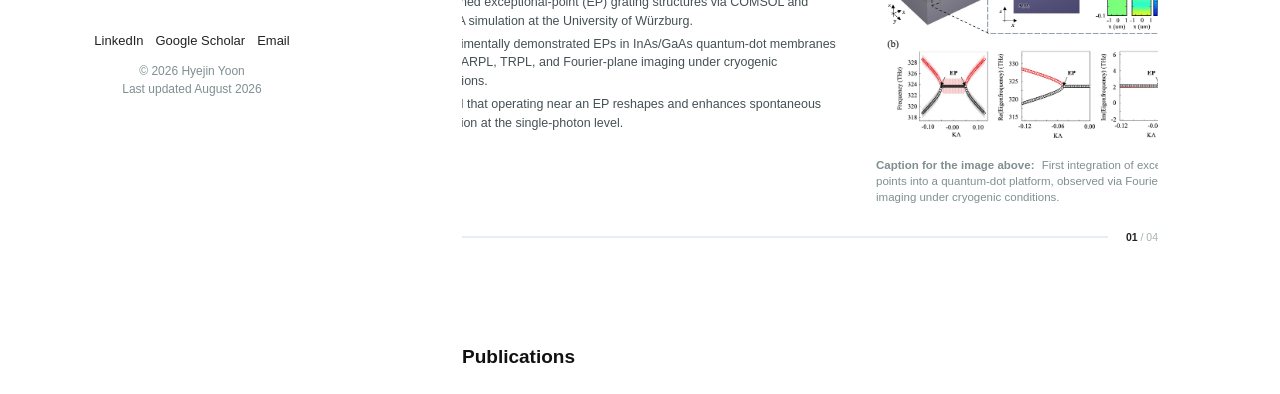
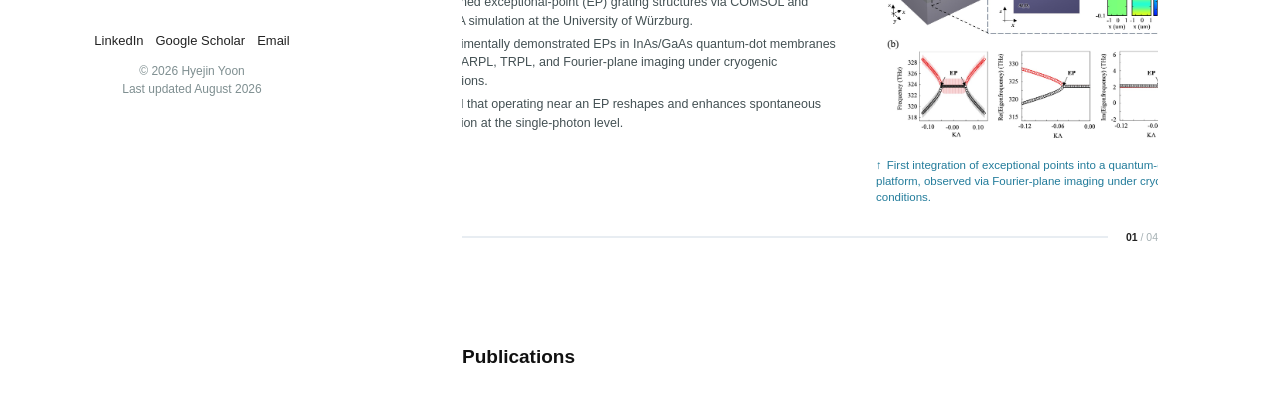
Before and after one commit to ktrnyoon/ktrnyoon.github.io, a plain HTML site: page index.html in a window 1280 px wide. Shown: the part 670-1064 px from the top of the page. Drawn offline with Linux system fonts and the light colour scheme; a web font is replaced by a local one.

Commit message:
Refine research image captions

```diff
--- a/index.html
+++ b/index.html
@@ -16,12 +16,13 @@
   <link rel="stylesheet" href="styles.css?v=20260802-1">
   <style>
     /* Photo captions in the research carousel */
-    .photo-caption {
-      color: #c0392b;
+    .image-item .photo-caption {
+      color: #237c9b;
     }
-    .photo-caption .caption-tag {
+    .image-item .photo-caption::before {
+      content: "\2191";
+      margin-right: 5px;
       font-weight: 600;
-      margin-right: 4px;
     }
     /* Make carousel track scrollable (mouse wheel / trackpad / touch / drag) */
     .research-track {
@@ -148,7 +149,7 @@
           <div class="research-media">
             <figure class="image-item">
               <img src="kw-ep.jpg" alt="Exceptional-point photonics measurement and simulation" class="lightbox-img">
-              <figcaption class="photo-caption"><span class="caption-tag">Caption for the image above:</span> First integration of exceptional points into a quantum-dot platform, observed via Fourier-plane imaging under cryogenic conditions.</figcaption>
+              <figcaption class="photo-caption">First integration of exceptional points into a quantum-dot platform, observed via Fourier-plane imaging under cryogenic conditions.</figcaption>
             </figure>
           </div>
           <div class="research-card-body">
@@ -168,15 +169,15 @@
           <div class="research-media">
             <figure class="image-item">
               <img src="comb1.jpg" alt="Microcomb measurement setup" class="lightbox-img">
-              <figcaption class="photo-caption"><span class="caption-tag">Caption for the image above:</span> Second-harmonic-generation-based spectral transfer result from a dispersion-engineered ring resonator.</figcaption>
+              <figcaption class="photo-caption">Second-harmonic-generation-based spectral transfer result from a dispersion-engineered ring resonator.</figcaption>
             </figure>
             <figure class="image-item">
               <img src="integrated-setup.jpg" alt="Integrated photonics measurement setup" class="lightbox-img">
-              <figcaption class="photo-caption"><span class="caption-tag">Caption for the image above:</span> Free-space and on-chip measurement setups I built for the PIC platform.</figcaption>
+              <figcaption class="photo-caption">Free-space and on-chip measurement setups I built for the PIC platform.</figcaption>
             </figure>
             <figure class="image-item">
               <img src="comb2.jpg" alt="Microcomb spectrum and integrated resonator" class="lightbox-img">
-              <figcaption class="photo-caption"><span class="caption-tag">Caption for the image above:</span> Frequency comb spectrum observed on an optical spectrum analyzer (OSA).</figcaption>
+              <figcaption class="photo-caption">Frequency comb spectrum observed on an optical spectrum analyzer (OSA).</figcaption>
             </figure>
           </div>
           <div class="research-card-body">
@@ -196,7 +197,7 @@
           <div class="research-media">
             <figure class="image-item">
               <img src="Nr.jpg" alt="Two-dimensional material neuromorphic device" class="lightbox-img">
-              <figcaption class="photo-caption"><span class="caption-tag">Caption for the image above:</span> The ReS₂/WSe₂/h-BN van der Waals synaptic device, capable of switching photocurrent polarity within a single device.</figcaption>
+              <figcaption class="photo-caption">The ReS₂/WSe₂/h-BN van der Waals synaptic device, capable of switching photocurrent polarity within a single device.</figcaption>
             </figure>
           </div>
           <div class="research-card-body">
@@ -217,11 +218,11 @@
           <div class="research-media">
             <figure class="image-item">
               <img src="fab.jpg" alt="Nanofabrication process and fabricated photonic chips" class="lightbox-img">
-              <figcaption class="photo-caption"><span class="caption-tag">Caption for the image above:</span> Fabricated photonic chips from a 200-design, 20-chip Ligentec AN350 multi-project wafer run.</figcaption>
+              <figcaption class="photo-caption">Fabricated photonic chips from a 200-design, 20-chip Ligentec AN350 multi-project wafer run.</figcaption>
             </figure>
             <figure class="image-item">
               <img src="gds.jpg" alt="Photonic integrated circuit GDS layout" class="lightbox-img">
-              <figcaption class="photo-caption"><span class="caption-tag">Caption for the image above:</span> GDS layout of ring-resonator and waveguide coupling designs prior to foundry submission.</figcaption>
+              <figcaption class="photo-caption">GDS layout of ring-resonator and waveguide coupling designs prior to foundry submission.</figcaption>
             </figure>
           </div>
           <div class="research-card-body">
```
